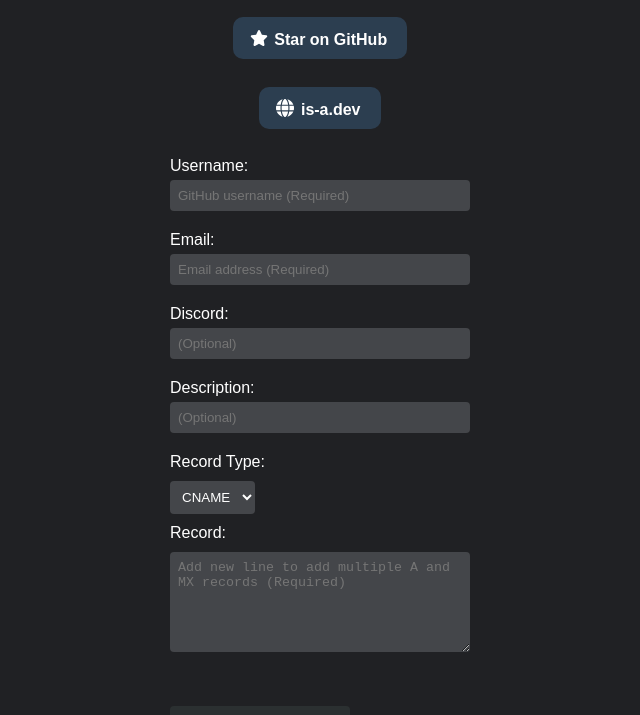
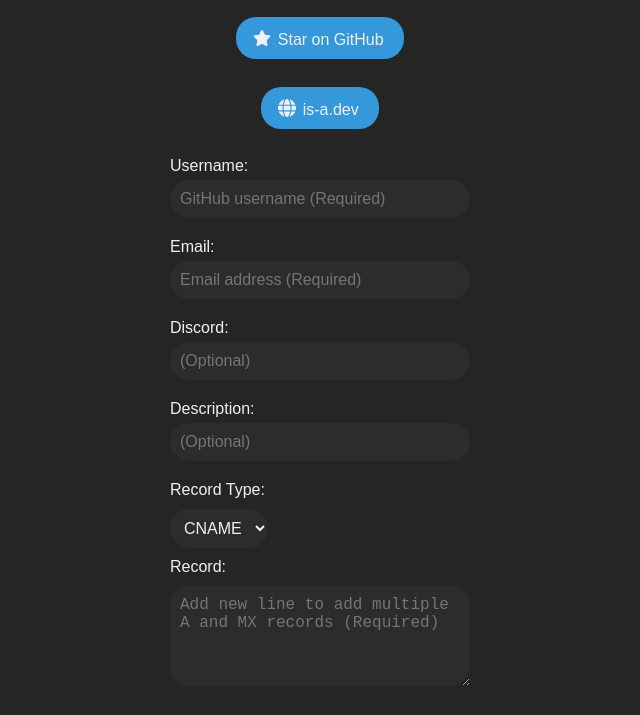
Before and after one commit to oyepriyansh/is-a-dev-json, a plain HTML site: page index.html in a window 1280 px wide. Shown: the part 101-816 px from the top of the page, without its empty margins (320-960 px from the left). Drawn offline with Linux system fonts and the light colour scheme.

Commit message:
UI update by Aayu5h#1737

```diff
--- a/style.css
+++ b/style.css
@@ -24,18 +24,18 @@
 
 body {
   font-family: Arial, sans-serif;
-    background-color: #202124;
-    color: #fff;
+  background-color: #252526;
+  color: #f0f0f0;
   padding: 20px;
 }
 
 .container {
   max-width: 600px;
   margin: 0 auto;
-    background-color: #292b2e;
+  background-color: #1f1f1f;
   padding: 20px;
-    border-radius: 4px;
-    box-shadow: 0 2px 4px rgba(0, 0, 0, 0.3);
+  border-radius: 10px;
+  box-shadow: 0 4px 8px rgba(0, 0, 0, 0.4);
 }
 
 h1 {
@@ -51,28 +51,39 @@
 input[type="email"],
 textarea {
   width: 300px;
-    padding: 8px;
-    background-color: #44464a;
+  padding: 10px;
+  background-color: #2c2c2c;
   border: none;
-    border-radius: 4px;
+  border-radius: 20px;
   box-sizing: border-box;
   margin-bottom: 10px;
-    color: #fff;
+  color: #f0f0f0;
+  font-size: 16px;
+}
+
+input[type="text"]:focus,
+input[type="email"]:focus,
+textarea:focus {
+  outline: none;
+  box-shadow: 0 0 5px #3498db;
 }
 
 #jsonOutput {
-    height: 100px;
+  height: 200px;
   width: 300px;
-
+  padding: 10px;
+  background-color: #2c2c2c;
+  border: none;
+  border-radius: 20px;
+  box-sizing: border-box;
+  color: #f0f0f0;
+  font-size: 16px;
+  resize: none;
 }
 
 #rci {
   height: 100px;
   width: 300px;
-  }
-
-  #jsonOutput {
-    height: 200px;
 }
 
 #recordContainer {
@@ -92,13 +103,14 @@
 .recordRow select,
 .recordRow textarea {
   flex: 1 0 100%;
-    padding: 8px;
-    background-color: #44464a;
+  padding: 10px;
+  background-color: #2c2c2c;
   border: none;
-    border-radius: 4px;
+  border-radius: 20px;
   box-sizing: border-box;
-    color: #fff;
+  color: #f0f0f0;
   margin-top: 5px;
+  font-size: 16px;
 }
 
 button svg {
@@ -112,32 +124,23 @@
 }
 
 button {
-    background-color: #2b3031;
-    color: #fff;
+  background-color: #3498db;
+  color: #f0f0f0;
   padding: 10px 20px;
   border: none;
-    border-radius: 4px;
+  border-radius: 20px;
   cursor: pointer;
+  font-size: 16px;
+  transition: background-color 0.3s ease;
 }
 
 button:hover {
-    background-color: #555;
+  background-color: #2980b9;
 }
 
 .star {
   display: inline-block;
   padding: 10px 20px;
-    border-radius: 10px;
-    background-color: #2c3e50;
-    color: #ffffff;
-    text-decoration: none;
-    font-size: 16px;
-    font-weight: bold;
-    border: none;
-    cursor: pointer;
-    transition: background-color 0.3s ease;
+  border-radius: 20px;
+  background
 }
-
-  .star:hover {
-    background-color: #34495e;
-  }
```
Lines whose indentation alone changed are shown as unchanged.
